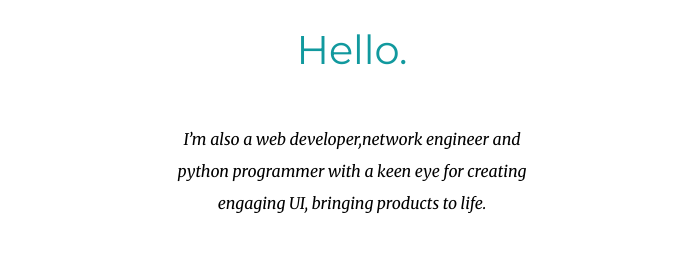
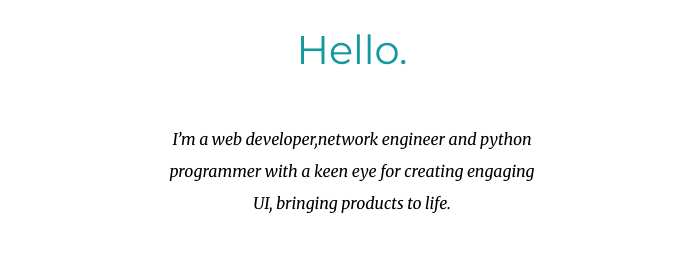
Before and after one commit to youngsung007/cv, a plain HTML site: page index.html in a window 1280 px wide. Shown: the part 1140-1409 px from the top of the page, without its empty margins (288-971 px from the left). Drawn offline with Linux system fonts and the light colour scheme.

Commit message:
Update index.html

```diff
--- a/index.html
+++ b/index.html
@@ -24,7 +24,7 @@
         <div class="profile">
           <img class="profile-img"src="images/Tenzin's profile.png" alt="profile-img">
           <h2>Hello.</h2>
-          <p>I’m also a web developer,network engineer and python programmer with a keen eye for creating engaging UI, bringing products to life.</p>
+          <p>I’m a web developer,network engineer and python programmer with a keen eye for creating engaging UI, bringing products to life.</p>
         </div>
         <hr>
         <div class="skills">
```
